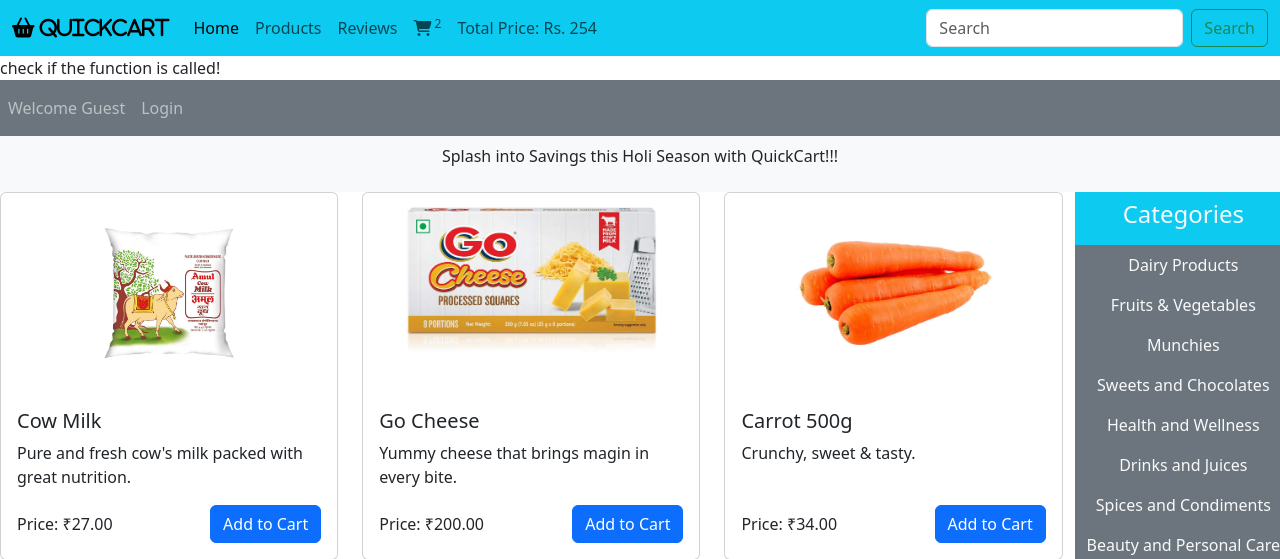
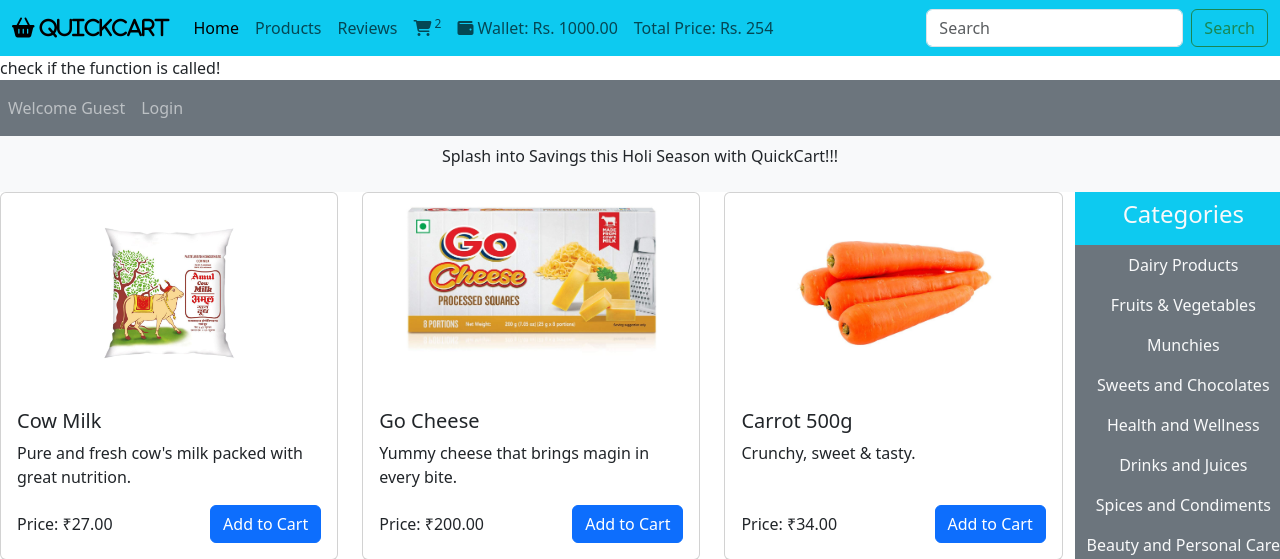
Before and after one commit to AKIHSNAV/DBMS, a PHP site: page /index.php?add_to_cart=1 in a window 1280 px wide. Shown: the top 559 px of the page. Run offline with PHP 8.4, Linux system fonts and the light colour scheme; data comes from the database, SQL or seed files in the repository.

Commit message:
added wallet and remove in cart

```diff
--- a/functions/common_function.php
+++ b/functions/common_function.php
@@ -198,6 +198,20 @@ function total_cart(){
     echo $total;
 
 }
+function remove_cart(){
+    if (isset ($_GET['remove_cart'])) {
+        global $con;
+        $prod_id = $_GET['remove_cart'];
+        $user_id = 1; // auto set customer id
+        $delete_cart = "DELETE FROM addstocart WHERE productID = '$prod_id' AND customerID = '$user_id'";
+        $result_cart = mysqli_query($con, $delete_cart);
+        if ($result_cart) {
+            echo "<script>alert('Product removed from cart successfully!')</script>";
+            echo "<script>window.open('index.php', '_self')</script>";
+        }
+    }
+
+}
 function show_cart(){
     global $con;
     $user_id = 1; // auto set customer id
@@ -234,7 +248,7 @@ function show_cart(){
                             <input type='number' class='form-control' value='$prod_qty'>
                         </div>
                         <div class='col-md-7'>
-                            <a href='#' class='btn btn-danger'>Remove</a>
+                            <a href='index.php?remove_cart=$prod_id' class='btn btn-danger''>Remove</a>
                         </div>
                     </div>
                 </div>
@@ -242,6 +256,15 @@ function show_cart(){
         }
     }
 }
+function wallet(){
+    global $con;
+    $user_id = 1; // auto set customer id
+    $select_wallet = "SELECT * FROM wallet where customerID = '$user_id'";
+    $result_wallet = mysqli_query($con, $select_wallet);
+    $row_wallet = mysqli_fetch_assoc($result_wallet);
+    $wallet = $row_wallet['balance'];
+    echo $wallet;
+}
 
 
 ?>
--- a/index.php
+++ b/index.php
@@ -73,6 +73,11 @@ include ('./functions/common_function.php'); // Common functions file
                         </div>
                         </li>
 
+                        <li class = "wallet">
+                            <!-- use a wallet symbol -->
+                            <a href="#" class="nav-link"><i class = "fa fa-wallet"></i> Wallet: Rs. <?php wallet(); ?></a>
+                        </li>
+
                         <!-- <li class="nav-item">
                             <a class="nav-link" href="cart.php"><i class="fa fa-shopping-cart"></i><sup> <?php cart_item();?></sup></a>
                         </li> -->
@@ -95,7 +100,7 @@ include ('./functions/common_function.php'); // Common functions file
 
         <?php
         Cart();
-
+        remove_cart();
         ?>
 
 
```
